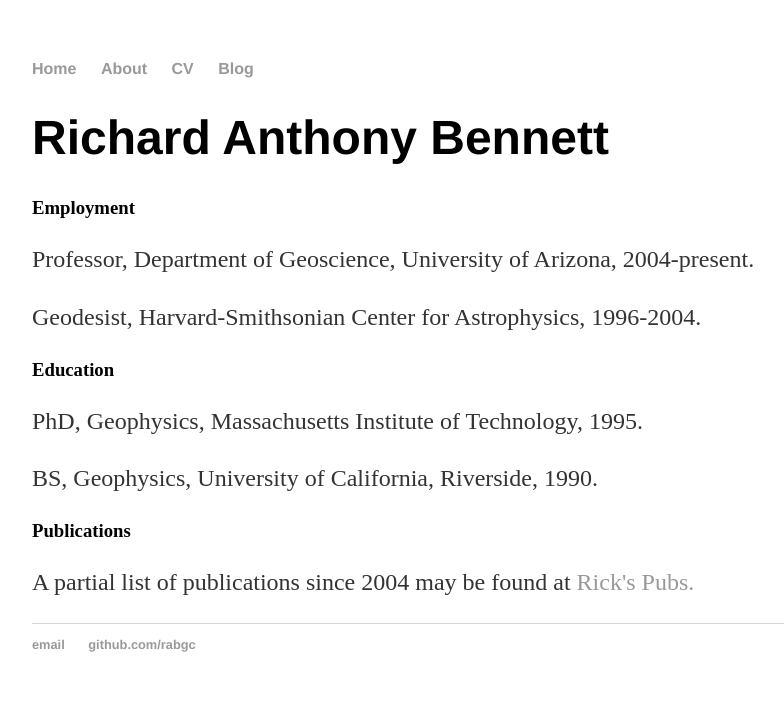
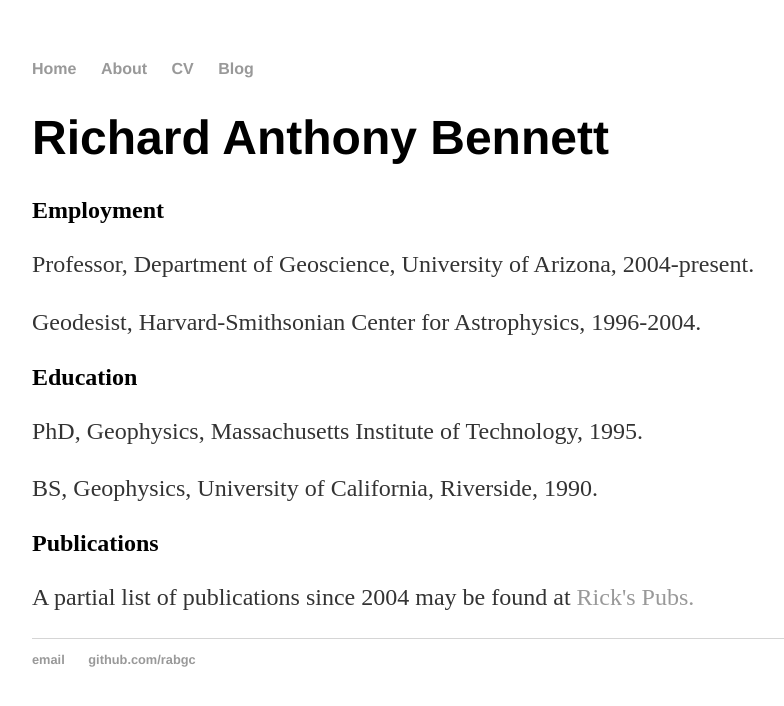
Before and after one commit to rabgc/rabgc.github.io, a Jekyll site: the page built from cv/index.html, in a window 1280 px wide. Shown: the top 706 px of the page, without its empty margins (160-944 px from the left). Built offline with Jekyll 4.4.1, drawn with Linux system fonts in a browser that asks for light colours.

Commit message:
cv edits

```diff
--- a/cv/index.html
+++ b/cv/index.html
@@ -6,18 +6,16 @@
 
 <h1>Richard Anthony Bennett</h1>
 
-<h3>Employment</h3>
+<h2>Employment</h2>
 
 <p> Professor, Department of Geoscience, University of Arizona, 2004-present.
 <p> Geodesist, Harvard-Smithsonian Center for Astrophysics, 1996-2004.
 
-<h3>Education</h3>
+<h2>Education</h2>
 <p> PhD, Geophysics, Massachusetts Institute of Technology, 1995.
 <p> BS, Geophysics, University of California, Riverside, 1990.
 
-
-
-<h3>Publications</h3>
+<h2>Publications</h2>
 <p> A partial list of publications since 2004 may be found at <a href="https://geodesy.geo.arizona.edu/pages/publications.php">Rick's Pubs<a/>.
 
 </div><!-- /.blurb -->
```
